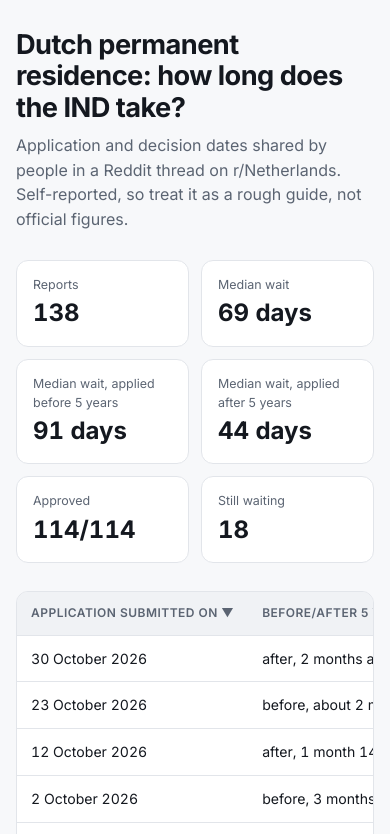
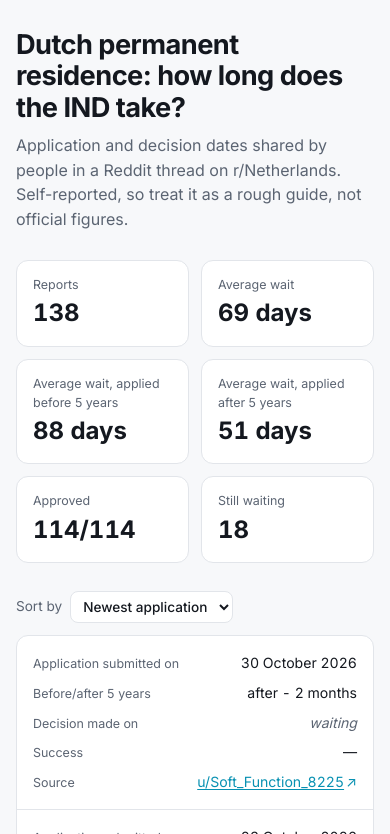
Before and after one commit to selincos/nl-pr-waiting-times, a plain HTML site: page index.html in a window 390 px wide. Shown: the part 62-896 px from the top of the page. Drawn offline with Linux system fonts and the light colour scheme.

Commit message:
Average wait, 'after - 1.5 months' format, visible comment links, phone cards
- Stats show the average wait instead of the median.
- Before/after column reads 'after - 1.5 months'.
- Source names are styled as links to the comment.
- Header no longer shows the site name.
- On phones each row is a card with a sort menu, so nothing scrolls sideways.

Co-Authored-By: Claude Opus 5.5 <noreply@anthropic.com>
Claude-Session: https://claude.ai/code/session_01A6fRzX4rc5zbUnhYH4RLy7

```diff
--- a/index.html
+++ b/index.html
@@ -68,12 +68,9 @@
     header {
       display: flex;
       align-items: center;
-      justify-content: space-between;
-      gap: 12px;
+      justify-content: flex-end;
       padding: 20px 0 8px;
     }
-    .brand { font-family: 'JetBrains Mono', monospace; font-size: 0.85rem; color: var(--text-dim); text-decoration: none; }
-    .brand:hover { color: var(--accent); }
 
     .lang {
       display: inline-flex;
@@ -138,8 +135,43 @@
     .pill { display: inline-block; padding: 2px 10px; border-radius: 999px; font-weight: 600; font-size: 0.8rem; }
     .pill.yes { color: var(--yes); background: var(--yes-bg); }
     .pill.no { color: var(--no); background: var(--no-bg); }
-    .src { color: var(--text-dim); text-decoration: none; }
-    .src:hover { color: var(--accent); }
+    .src { color: var(--accent); text-decoration: underline; text-underline-offset: 2px; }
+    .src::after { content: " ↗"; text-decoration: none; display: inline-block; margin-left: 2px; }
+    .src:hover { text-decoration-thickness: 2px; }
+
+    .sort-bar { display: none; align-items: center; gap: 8px; margin-bottom: 12px; font-size: 0.85rem; color: var(--text-dim); }
+    .sort-bar select {
+      font: 500 0.85rem 'Inter', sans-serif;
+      color: var(--text);
+      background: var(--surface);
+      border: 1px solid var(--border);
+      border-radius: 8px;
+      padding: 6px 8px;
+    }
+
+    /* Phones: each row becomes a card, no sideways scrolling */
+    @media (max-width: 640px) {
+      .sort-bar { display: flex; }
+      .table-card { overflow: visible; }
+      table, tbody, tr, td { display: block; width: 100%; }
+      thead { display: none; }
+      tbody tr { padding: 12px 16px; border-bottom: 1px solid var(--border); }
+      tbody tr:last-child { border-bottom: 0; }
+      td {
+        display: flex;
+        justify-content: space-between;
+        align-items: baseline;
+        gap: 16px;
+        padding: 4px 0;
+        border: 0;
+        white-space: normal;
+        text-align: right;
+      }
+      td::before { content: attr(data-label); color: var(--text-dim); font-size: 0.78rem; text-align: left; flex-shrink: 0; }
+      td.empty { display: block; text-align: center; }
+      td.empty::before { content: none; }
+      td.pending::before { font-style: normal; }
+    }
     .empty { padding: 32px 16px; text-align: center; color: var(--text-dim); }
 
     footer { color: var(--text-dim); font-size: 0.82rem; padding: 28px 0 40px; }
@@ -149,7 +181,6 @@
 <body>
   <div class="wrap">
     <header>
-      <a class="brand" href="https://selincos.github.io/">selincos.github.io</a>
       <div class="lang" role="group" aria-label="Language">
         <button type="button" data-lang="en">EN</button>
         <button type="button" data-lang="tr">TR</button>
@@ -161,6 +192,14 @@
       <p class="lead" data-i18n="lead"></p>
 
       <section class="stats" id="stats"></section>
+
+      <label class="sort-bar"><span data-i18n="sortBy"></span>
+        <select id="sort-select">
+          <option value="submitted:-1" data-i18n="sortNewest"></option>
+          <option value="submitted:1" data-i18n="sortOldest"></option>
+          <option value="decided:-1" data-i18n="sortDecided"></option>
+        </select>
+      </label>
 
       <div class="table-card">
         <table>
@@ -202,13 +241,17 @@
         no: "no",
         pending: "waiting",
         statReports: "Reports",
-        statMedian: "Median wait",
-        statMedianBefore: "Median wait, applied before 5 years",
-        statMedianAfter: "Median wait, applied after 5 years",
+        statMedian: "Average wait",
+        statMedianBefore: "Average wait, applied before 5 years",
+        statMedianAfter: "Average wait, applied after 5 years",
+        sortBy: "Sort by",
+        sortNewest: "Newest application",
+        sortOldest: "Oldest application",
+        sortDecided: "Latest decision",
         statApproved: "Approved",
         statWaiting: "Still waiting",
         days: n => `${n} days`,
-        timingDetail: (dur, side, approx) => `${approx ? "about " : ""}${dur} ${side}`,
+        timingDetail: (dur, approx) => `${approx ? "about " : ""}${dur}`,
         units: { day: ["day", "days"], week: ["week", "weeks"], month: ["month", "months"], year: ["year", "years"] },
         comment: "comment",
         empty: "No data yet.",
@@ -231,13 +274,17 @@
         no: "hayır",
         pending: "bekliyor",
         statReports: "Kayıt",
-        statMedian: "Ortanca bekleme",
-        statMedianBefore: "Ortanca bekleme, 5 yıldan önce başvuranlar",
-        statMedianAfter: "Ortanca bekleme, 5 yıldan sonra başvuranlar",
+        statMedian: "Ortalama bekleme süresi",
+        statMedianBefore: "Ortalama bekleme süresi, 5 yıldan önce başvuranlar",
+        statMedianAfter: "Ortalama bekleme süresi, 5 yıldan sonra başvuranlar",
+        sortBy: "Sırala",
+        sortNewest: "En yeni başvuru",
+        sortOldest: "En eski başvuru",
+        sortDecided: "En yeni karar",
         statApproved: "Onaylanan",
         statWaiting: "Hâlâ bekleyen",
         days: n => `${n} gün`,
-        timingDetail: (dur, side, approx) => `${approx ? "yaklaşık " : ""}${dur} ${side}`,
+        timingDetail: (dur, approx) => `${approx ? "yaklaşık " : ""}${dur}`,
         units: { day: ["gün", "gün"], week: ["hafta", "hafta"], month: ["ay", "ay"], year: ["yıl", "yıl"] },
         comment: "yorum",
         empty: "Henüz veri yok.",
@@ -283,18 +330,18 @@
       const side = t(e.timing);
       if (e.timing === "on" || !e.amount) return side;
       const dur = e.amount.map(([n, unit]) => `${fmtNum(n)} ${unitName(unit, n)}`).join(" ");
-      return `${side}, ${t("timingDetail")(dur, side, e.approx)}`;
+      return `${side} - ${t("timingDetail")(dur, e.approx)}`;
     }
-    function median(list) {
-      const w = list.map(waitDays).filter(x => x != null).sort((a, b) => a - b);
-      if (!w.length) return null;
-      return w.length % 2 ? w[(w.length - 1) / 2] : Math.round((w[w.length / 2 - 1] + w[w.length / 2]) / 2);
+    function average(list) {
+      const w = list.map(waitDays).filter(x => x != null);
+      return w.length ? Math.round(w.reduce((a, b) => a + b, 0) / w.length) : null;
     }
 
     function render() {
       document.documentElement.lang = lang;
       document.querySelectorAll("[data-i18n]").forEach(el => { el.textContent = t(el.dataset.i18n); });
       document.querySelectorAll(".lang button").forEach(b => b.setAttribute("aria-pressed", String(b.dataset.lang === lang)));
+      document.getElementById("sort-select").value = `${sort.key}:${sort.dir}`;
       document.querySelectorAll("th[data-key]").forEach(th => {
         th.setAttribute("aria-sort", th.dataset.key === sort.key ? (sort.dir > 0 ? "ascending" : "descending") : "none");
       });
@@ -320,7 +367,11 @@
       }
       for (const e of entries) {
         const tr = document.createElement("tr");
-        const cell = (text, cls) => { const td = document.createElement("td"); td.textContent = text; if (cls) td.className = cls; tr.append(td); return td; };
+        const labels = ["colSubmitted", "colTiming", "colDecided", "colSuccess", "colSource"];
+        const cell = (text, cls) => {
+          const td = document.createElement("td"); td.textContent = text; if (cls) td.className = cls;
+          td.dataset.label = t(labels[tr.children.length]); tr.append(td); return td;
+        };
         cell(fmtDate(e.submitted) || "—");
         cell(timingText(e));
         const decided = fmtDate(e.decided);
@@ -347,9 +398,9 @@
       const approved = data.entries.filter(e => e.success === true).length;
       const stats = [
         [t("statReports"), fmtNum(data.entries.length)],
-        [t("statMedian"), fmtMed(median(data.entries))],
-        [t("statMedianBefore"), fmtMed(median(data.entries.filter(e => e.timing === "before")))],
-        [t("statMedianAfter"), fmtMed(median(data.entries.filter(e => e.timing === "after" || e.timing === "on")))],
+        [t("statMedian"), fmtMed(average(data.entries))],
+        [t("statMedianBefore"), fmtMed(average(data.entries.filter(e => e.timing === "before")))],
+        [t("statMedianAfter"), fmtMed(average(data.entries.filter(e => e.timing === "after" || e.timing === "on")))],
         [t("statApproved"), decidedN ? `${approved}/${decidedN}` : "—"],
         [t("statWaiting"), fmtNum(data.entries.filter(e => !e.decided).length)]
       ];
@@ -374,6 +425,12 @@
       render();
     }));
 
+    document.getElementById("sort-select").addEventListener("change", ev => {
+      const [key, dir] = ev.target.value.split(":");
+      sort = { key, dir: Number(dir) };
+      render();
+    });
+
     render();
     fetch("data.json", { cache: "no-store" })
       .then(r => r.json())
```
